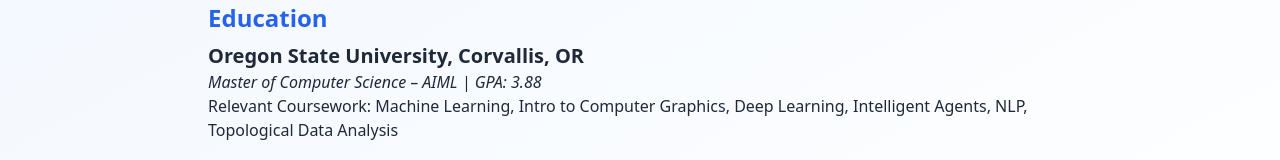
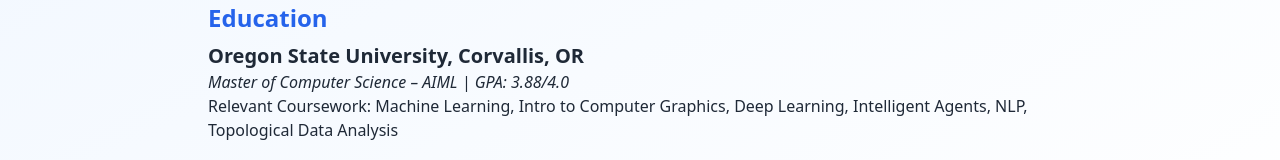
Before and after one commit to rujulamore/rujulamore.github.io, a React (Vite) app: page /about in a window 1280 px wide. Shown: the part 384-544 px from the top of the page. Built offline with nearby package versions, Linux system fonts and the light colour scheme; a web font is replaced by a local one.

Commit message:
Update About.jsx

```diff
--- a/src/pages/About.jsx
+++ b/src/pages/About.jsx
@@ -14,13 +14,13 @@
 
       <div className="mb-6">
         <h3 className="text-xl font-semibold">Oregon State University, Corvallis, OR</h3>
-        <p className="italic">Master of Computer Science – AIML | GPA: 3.88</p>
+        <p className="italic">Master of Computer Science – AIML | GPA: 3.88/4.0 </p>
         <p>Relevant Coursework: Machine Learning, Intro to Computer Graphics, Deep Learning, Intelligent Agents, NLP, Topological Data Analysis</p>
       </div>
 
       <div>
         <h3 className="text-xl font-semibold">Savitribai Phule Pune University, India</h3>
-        <p className="italic">Bachelor of Technology (Information Technology) | GPA: 9.37/10</p>
+        <p className="italic">Bachelor of Technology (Information Technology) | GPA: 9.37/10 </p>
         <p>Relevant Coursework: Data Structures & Algorithms, OOP, AI, ML</p>
       </div>
     </section>
```
